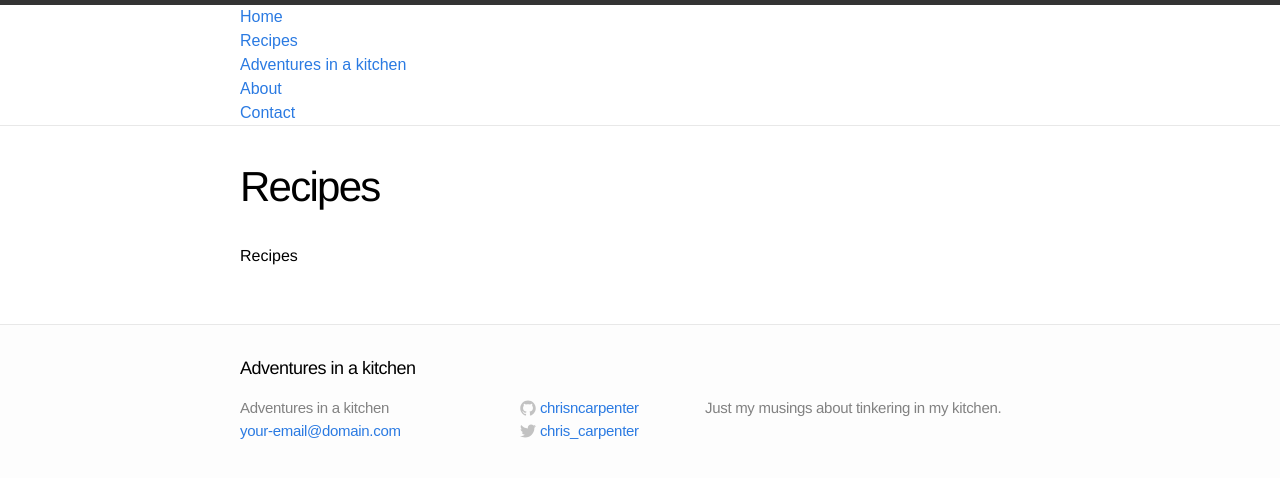
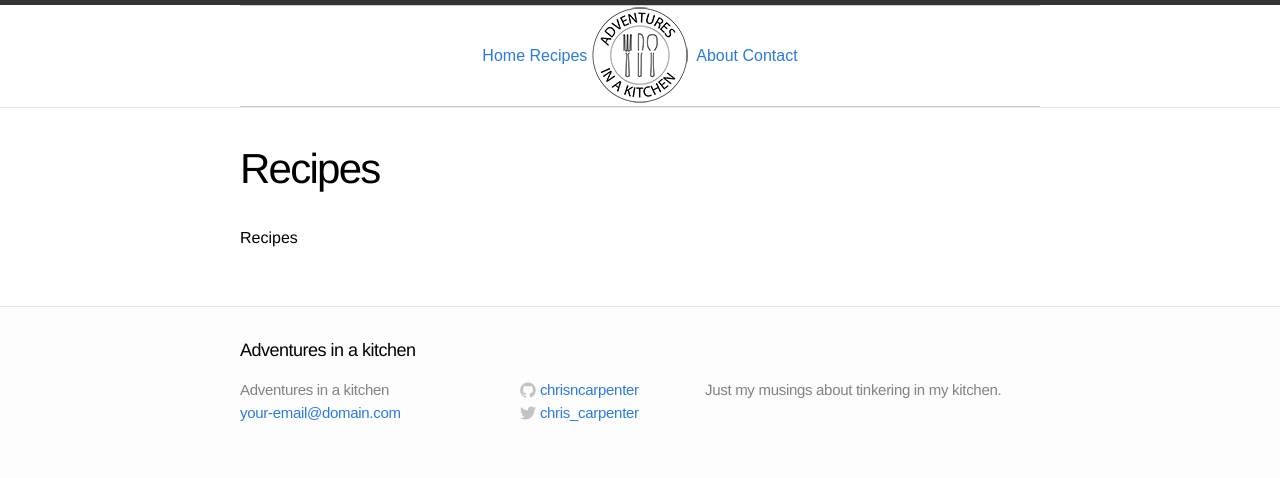
Before and after one commit to chrisncarpenter/chrisncarpenter.github.io, a Jekyll site: the page built from recipes.md, in a window 1280 px wide. Shown: the top 478 px of the page. Built offline with Jekyll 4.4.1, drawn with Linux system fonts in a browser that asks for light colours.

Commit message:
CSS update

```diff
--- a/css/styles.css
+++ b/css/styles.css
@@ -11,3 +11,21 @@ h6.countryOrigin { font-style:italic; padding:0 0 0 35px; font-size: 16px; line-
 .collapse {float:right;}
 .nav {margin:0;padding:0;list-style:none;}
 .collapse .nav li {float:left; height:56px;line-height:100px;padding:0 5px;}
+.navbar {
+    border:1px solid #ccc;
+    border-width:1px 0;
+    list-style:none;
+    margin:0;
+    padding:0;
+    text-align:center;
+}
+.navbar li{
+    display:inline;
+}
+.navbar a{
+    display:inline-block;
+    height:100px;
+    line-height:100px;
+}
+
+#nav-logo { text-indent:-5000px; background:url('/imgs/logo.png') no-repeat top left;width:100px; }
```
